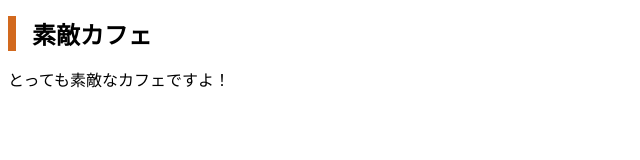
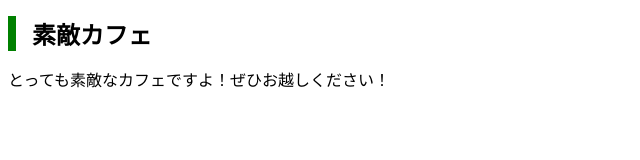
Before and after one commit to kiyureko/mycafe, a plain HTML site: page index.html in a window 1280 px wide. Shown: the whole page, without its empty margins (0-640 px from the left). Drawn offline with Linux system fonts and the light colour scheme.

Commit message:
Add files via upload

```diff
--- a/css/style.css
+++ b/css/style.css
@@ -1,5 +1,5 @@
 h1 {
   font-size: 24px;
   padding-left: 16px;
-  border-left: 8px solid chocolate;
+  border-left: 8px solid green;
 }
--- a/index.html
+++ b/index.html
@@ -7,6 +7,6 @@
 </head>
 <body>
   <h1>素敵カフェ</h1>
-  <p>とっても素敵なカフェですよ！</p>
+  <p>とっても素敵なカフェですよ！ぜひお越しください！</p>
 </body>
 </html>
```
